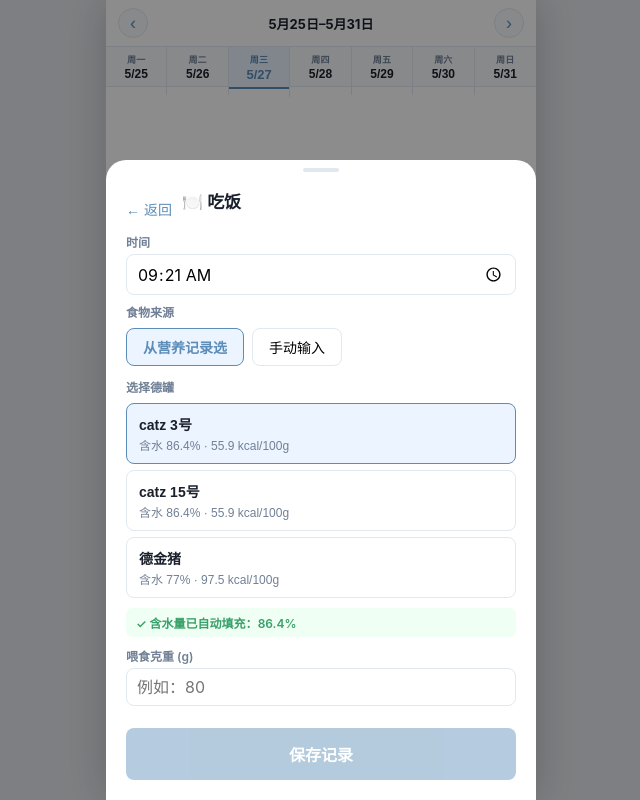
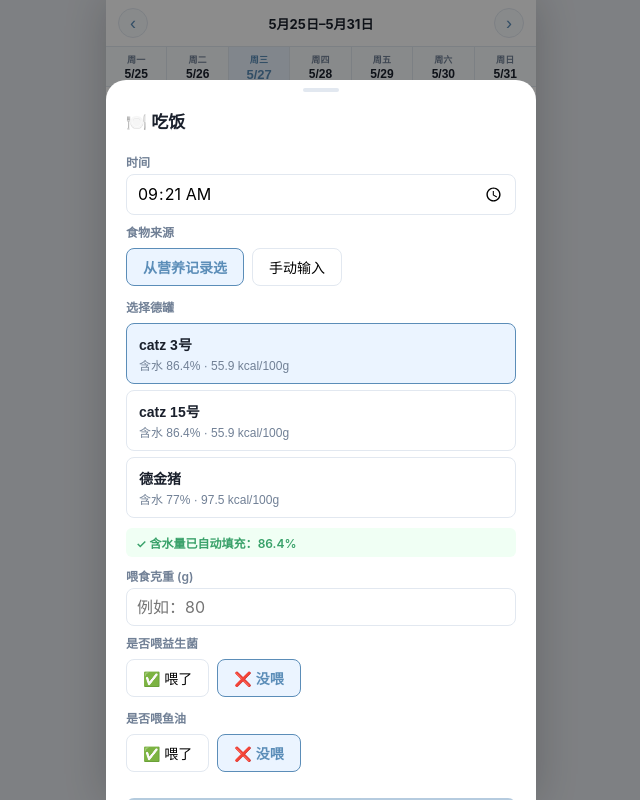
Before and after one commit to YICONGISME/PurrFect-Kidneys, a React (Vite) app: page / in a window 1280 px wide. Both pictures are taken after a click on the button "🍽️ 吃饭". Shown: the whole page, without its empty margins (319-959 px from the left). Built offline with nearby package versions, Linux system fonts and the light colour scheme.

Commit message:
Meal: add probiotics/fishOil toggles; larger delete button

```diff
--- a/src/components/AddEntrySheet.tsx
+++ b/src/components/AddEntrySheet.tsx
@@ -36,6 +36,8 @@ export function AddEntrySheet({ defaultDate, preselectedType, onAdd, onClose }:
   const [weightG, setWeightG]   = useState('')
   const [manualFoodType, setManualFoodType] = useState<MealEntry['foodType']>('canned')
   const [manualWaterPct, setManualWaterPct] = useState('')
+  const [probiotics, setProbiotics] = useState(false)
+  const [fishOil, setFishOil]       = useState(false)
 
   // ── pee ───────────────────────────────────────────────────────────────────
   const [litterWeightG, setLitterWeightG] = useState('')
@@ -77,6 +79,7 @@ export function AddEntrySheet({ defaultDate, preselectedType, onAdd, onClose }:
     let data: EntryData
 
     if (entryType === 'meal') {
+      const extras = { probiotics: probiotics || undefined, fishOil: fishOil || undefined }
       if (mealMode === 'record' && selectedRecord) {
         data = {
           type: 'meal',
@@ -85,6 +88,7 @@ export function AddEntrySheet({ defaultDate, preselectedType, onAdd, onClose }:
           waterPct: selectedRecord.moisture,
           foodRecordId: selectedRecord.id,
           foodName: selectedRecord.name,
+          ...extras,
         }
       } else {
         data = {
@@ -92,6 +96,7 @@ export function AddEntrySheet({ defaultDate, preselectedType, onAdd, onClose }:
           foodType: manualFoodType,
           weightG: Number(weightG),
           waterPct: Number(manualWaterPct),
+          ...extras,
         }
       }
     } else if (entryType === 'pee') {
@@ -133,7 +138,6 @@ export function AddEntrySheet({ defaultDate, preselectedType, onAdd, onClose }:
         ) : (
           <>
             <div className="sheet-header">
-              <button className="sheet-back" onClick={() => setShowPicker(true)}>← 返回</button>
               <h3 className="sheet-title">{meta.icon} {meta.label}</h3>
             </div>
 
@@ -223,6 +227,18 @@ export function AddEntrySheet({ defaultDate, preselectedType, onAdd, onClose }:
                     ).toFixed(0)} ml
                   </div>
                 )}
+
+                <label className="form-label">是否喂益生菌</label>
+                <div className="btn-group">
+                  <button className={`seg-btn${probiotics  ? ' active' : ''}`} onClick={() => setProbiotics(true)}>✅ 喂了</button>
+                  <button className={`seg-btn${!probiotics ? ' active' : ''}`} onClick={() => setProbiotics(false)}>❌ 没喂</button>
+                </div>
+
+                <label className="form-label">是否喂鱼油</label>
+                <div className="btn-group">
+                  <button className={`seg-btn${fishOil  ? ' active' : ''}`} onClick={() => setFishOil(true)}>✅ 喂了</button>
+                  <button className={`seg-btn${!fishOil ? ' active' : ''}`} onClick={() => setFishOil(false)}>❌ 没喂</button>
+                </div>
               </>
             )}
 
--- a/src/components/BottomNav.tsx
+++ b/src/components/BottomNav.tsx
@@ -1,7 +1,7 @@
 import type { NavTab } from '../types'
 
 const TABS: { id: NavTab; icon: string; label: string }[] = [
-  { id: 'log',       icon: '📋', label: '日志' },
+  { id: 'log',       icon: '📋', label: '记录' },
   { id: 'nutrition', icon: '🧪', label: '营养' },
   { id: 'profile',   icon: '🐱', label: '档案' },
 ]
--- a/src/components/DayView.tsx
+++ b/src/components/DayView.tsx
@@ -44,7 +44,8 @@ function EntryRow({ entry, onDelete }: { entry: LogEntry; onDelete: () => void }
     icon = '🍽️'
     title = entry.foodName ?? (entry.foodType === 'canned' ? '德罐' : '熟自制')
     const waterMl = (entry.weightG * entry.waterPct / 100).toFixed(0)
-    detail = `${entry.weightG} g · 含水 ${entry.waterPct}%（≈${waterMl} ml）`
+    const sups = [...(entry.probiotics ? ['益生菌 ✓'] : []), ...(entry.fishOil ? ['鱼油 ✓'] : [])]
+    detail = `${entry.weightG} g · 含水 ${entry.waterPct}%（≈${waterMl} ml）${sups.length ? ' · ' + sups.join(' · ') : ''}`
     rowCls = 'er-meal'
   } else if (entry.type === 'pee') {
     icon = '💧'
--- a/src/components/WeekLogView.tsx
+++ b/src/components/WeekLogView.tsx
@@ -32,12 +32,14 @@ function CompactCard({ entry, onDelete }: { entry: LogEntry; onDelete: () => voi
   const time = new Date(entry.timestamp)
     .toLocaleTimeString('zh-CN', { hour: '2-digit', minute: '2-digit', hour12: false })
 
-  let icon = '', line1 = '', line2 = '', cls = ''
+  let icon = '', line1 = '', line2 = '', line3 = '', cls = ''
 
   if (entry.type === 'meal') {
     icon = '🍽️'; cls = 'cc-meal'
     line1 = entry.foodName ?? (entry.foodType === 'canned' ? '德罐' : '自制')
     line2 = `${entry.weightG}g/${entry.waterPct}%`
+    const sups = [...(entry.probiotics ? ['益'] : []), ...(entry.fishOil ? ['鱼'] : [])]
+    if (sups.length) line3 = sups.join(' ')
   } else if (entry.type === 'pee') {
     icon = '💧'; cls = 'cc-pee'
     line1 = `${peeMl(entry)}ml`
@@ -62,6 +64,7 @@ function CompactCard({ entry, onDelete }: { entry: LogEntry; onDelete: () => voi
       <span className="cc-icon">{icon}</span>
       <span className="cc-line1">{line1}</span>
       {line2 && <span className="cc-line2">{line2}</span>}
+      {line3 && <span className="cc-line3">{line3}</span>}
     </div>
   )
 }
--- a/src/index.css
+++ b/src/index.css
@@ -509,11 +509,12 @@ select.form-input {
 .cc-line1 { font-size: 10px; font-weight: 700; color: var(--text); line-height: 1.3;
             word-break: break-all; max-width: 100%; }
 .cc-line2 { font-size: 9px;  color: var(--muted); line-height: 1.2; }
+.cc-line3 { font-size: 9px;  color: var(--green); font-weight: 700; line-height: 1.2; }
 
 .cc-del {
-  position: absolute; top: 1px; right: 1px;
+  position: absolute; top: 2px; right: 2px;
   background: none; border: none; cursor: pointer;
-  font-size: 10px; color: rgba(0,0,0,.2); padding: 0; line-height: 1;
+  font-size: 14px; color: rgba(0,0,0,.25); padding: 2px; line-height: 1;
   -webkit-tap-highlight-color: transparent;
 }
 .cc-del:active { color: var(--red); }
--- a/src/types/index.ts
+++ b/src/types/index.ts
@@ -18,6 +18,8 @@ export interface MealEntry {
   waterPct: number                  // 含水量 %
   foodRecordId?: number             // id of linked FoodRecord
   foodName?: string                 // auto-filled from FoodRecord
+  probiotics?: boolean              // 是否喂益生菌
+  fishOil?: boolean                 // 是否喂鱼油
 }
 
 export interface PeeEntry {
```
